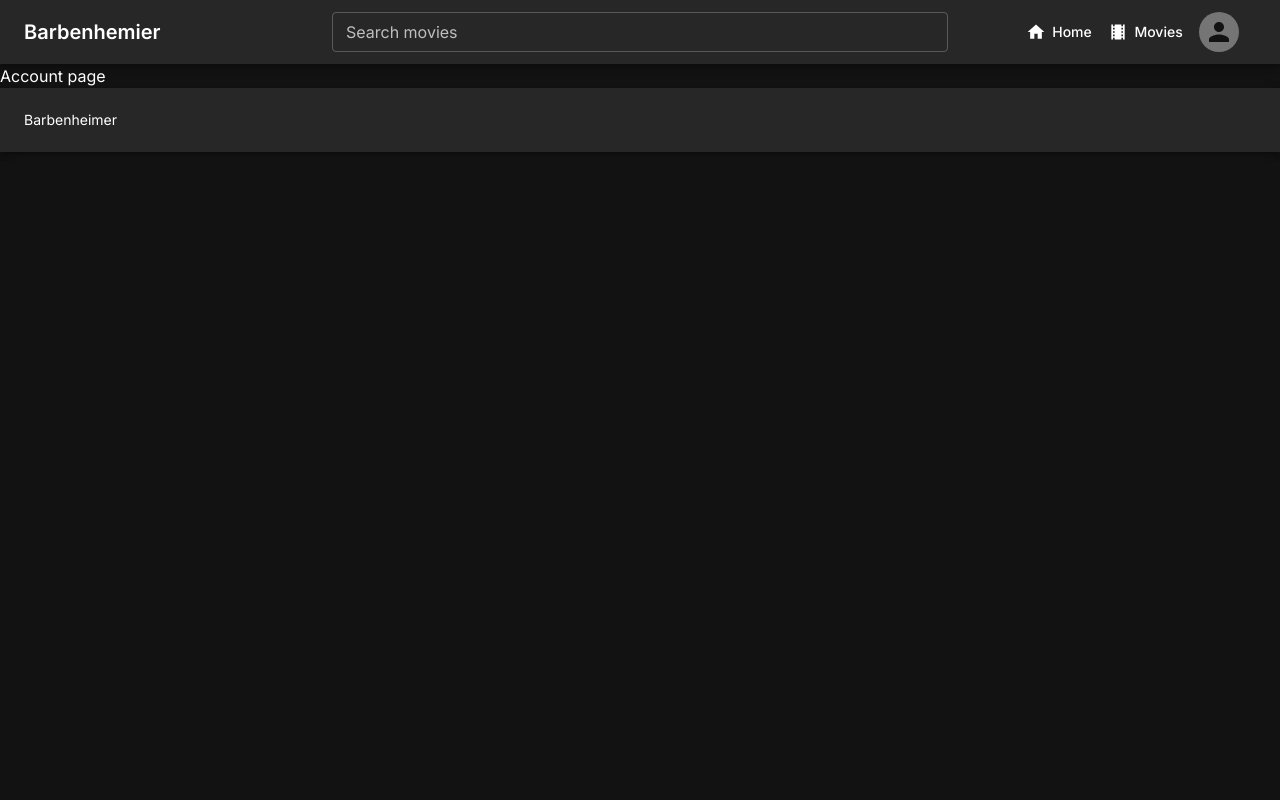
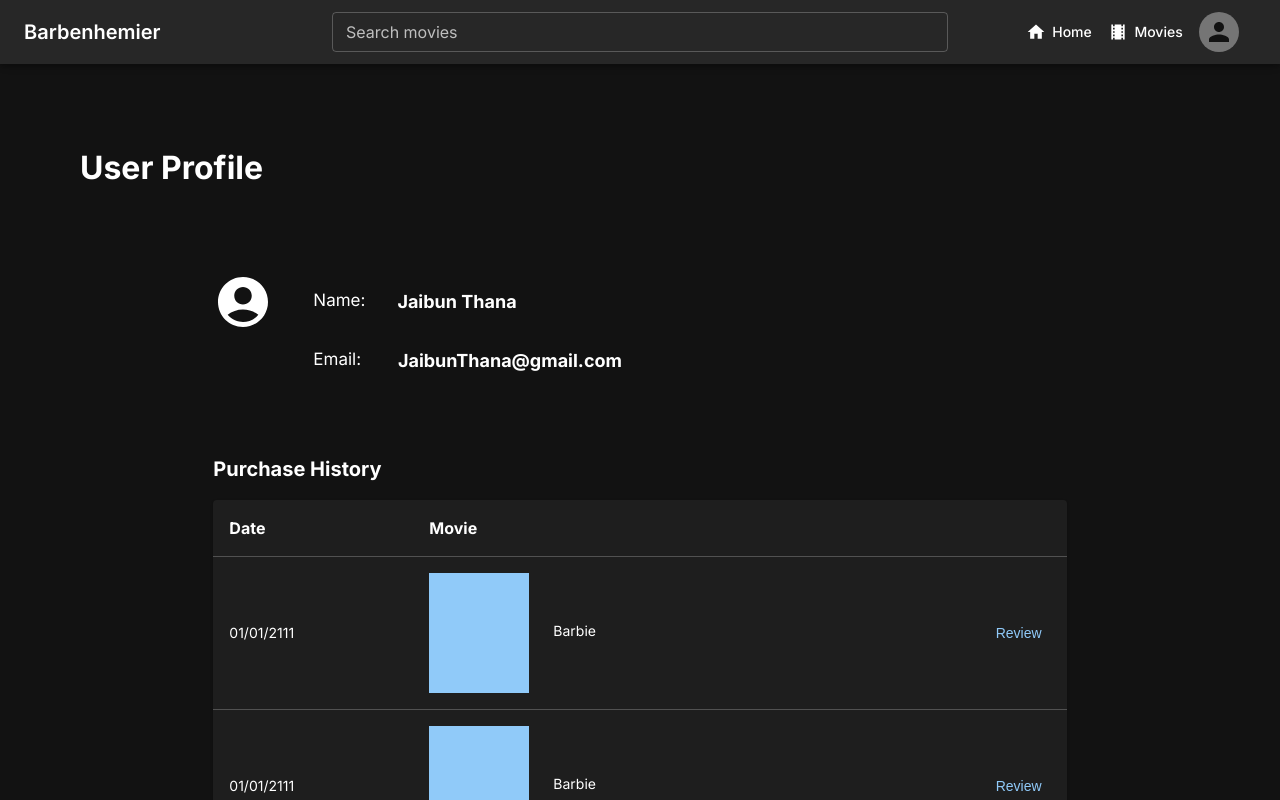
Before and after one commit to EddyEhhh/barbenheimer-frontend, a Next.js app: page /Account in a window 1280 px wide. Shown: the top 800 px of the page. Built offline with nearby package versions, Linux system fonts and the light colour scheme; no server answers.

Commit message:
refactor: accountPage

```diff
--- a/src/app/Account/page.tsx
+++ b/src/app/Account/page.tsx
@@ -1,15 +1,133 @@
-import {Typography} from '@mui/material';
+import {Typography, Box, Button, Grid, Table, TableBody, TableCell, TableContainer, TableHead, TableRow, Paper} from '@mui/material';
+import AccountCircleRoundedIcon from '@mui/icons-material/AccountCircleRounded';
+
+function createData(
+  date: string,
+  movie: string,
+  review: null
+
+) {
+  return { date, movie, review};
+}
+const rows = [
+  createData('01/01/2111', 'Barbie', null),
+  createData('01/01/2111', 'Barbie', null),
+  createData('01/01/2111', 'Barbie', null),
+  createData('01/01/2111', 'Barbie', null),
+];
 
 const Account = () => {
     return (
-    <>
-      <main className="flex flex-col items-center justify-between">
-        <div>
-            Account page
-        </div>
-      </main>
-    </>
-    )
+    // <>
+    //   <main className="flex flex-col items-center justify-between">
+    //     <div>
+    //         Account page
+    //     </div>
+    //   </main>
+    // </>
+      <Box>
+        <Grid container>
+          <Grid container sx={{p: 10}}>
+            <Typography fontSize={32} fontWeight="bold">User Profile</Typography>
+          </Grid>
+           {/*Body*/}
+          <Grid container>
+            <Grid xs={2}></Grid>
+            <Grid xs={8}>
+              <Grid className='accountDetailsGrid'container>
+                {/*Account Icon*/}
+                <Grid className='accountIcon'>
+                  <AccountCircleRoundedIcon sx={{fontSize: 60}}/>
+                </Grid>
+                <Grid sx={{pl:3}}>
+                  {/*Name*/}
+                  <Grid container >
+                    <Grid rowSpacing={1} sx={{p:2}}>
+                      <Typography fontSize={17}>Name:</Typography>
+                    </Grid >
+                    <Grid sx={{p:2}}>
+                      <Typography fontSize={18} fontWeight="bold">Jaibun Thana</Typography>
+                    </Grid>
+                  </Grid>
+                  {/*Email*/}
+                  <Grid container>
+                    <Grid rowSpacing={1} sx={{p:2, pr:2.6}}>
+                      <Typography fontSize={17}>Email:</Typography>
+                    </Grid>
+                    <Grid sx={{p:2}}>
+                      <Typography fontSize={18} fontWeight="bold">JaibunThana@gmail.com</Typography>
+                    </Grid>
+                  </Grid>
+                </Grid>
+              </Grid>
+              <Grid className='purchaseHistoryGrid'>
+                 {/*Purchase History*/}
+                <Grid sx={{ pt:8, pb:2}}>
+                  <Typography fontSize={20} fontWeight="bold">Purchase History</Typography>
+                </Grid>
+                {/*Purchase History List*/}
+                {/* <Grid>
+                  <Grid container>
+                    <Grid border={1} xs={4}>
+                      <Typography fontSize={20}>Date</Typography>
+                    </Grid>
+                    <Grid border={1} xs={8}>
+                      <Typography fontSize={20}>Movie</Typography>
+                    </Grid>
+                    <Grid>
+                    </Grid>
+
+                  </Grid> */}
+
+                  {/*Test Table*/}
+                  <TableContainer component={Paper}>
+                  <Table sx={{ minWidth: 650 }} aria-label="simple table">
+                    <TableHead>
+                      <TableRow>
+                        <TableCell><Typography fontWeight="bold">Date</Typography></TableCell>
+                        <TableCell align="left"><Typography fontWeight="bold">Movie</Typography></TableCell>
+                        <TableCell align="right"><Typography fontWeight="bold"></Typography></TableCell>
+                      </TableRow>
+                    </TableHead>
+                    <TableBody>
+                      {rows.map((row) => (
+                        <TableRow
+                          key={row.date}
+                          sx={{ '&:last-child td, &:last-child th': { border: 0 } }}
+                        >
+                          <TableCell component="th" scope="row" style={{width: 200}}>{row.date}</TableCell>
+                          <TableCell align="right" style={{width: 300}}>
+                            <Grid container>
+                              <Grid>
+                                <Box sx={{width: 100, backgroundColor: 'primary.main', pt:15}}>
+                                </Box>
+                              </Grid>
+                              <Grid sx={{pt:6, pl:3}}>
+                                {row.movie}
+                              </Grid>
+                            </Grid>
+
+
+                          </TableCell>
+                          <TableCell align="right">
+                              <Button variant="text" style={{textTransform: 'none'}}>
+                                Review
+                              </Button>
+                          </TableCell>
+                        </TableRow>
+                      ))}
+                    </TableBody>
+                  </Table>
+                </TableContainer>
+
+              </Grid>
+            </Grid>
+            <Grid xs={2}></Grid>
+          </Grid>
+        </Grid>
+      </Box>
+
+    );
 }
 
 export default Account;
```
